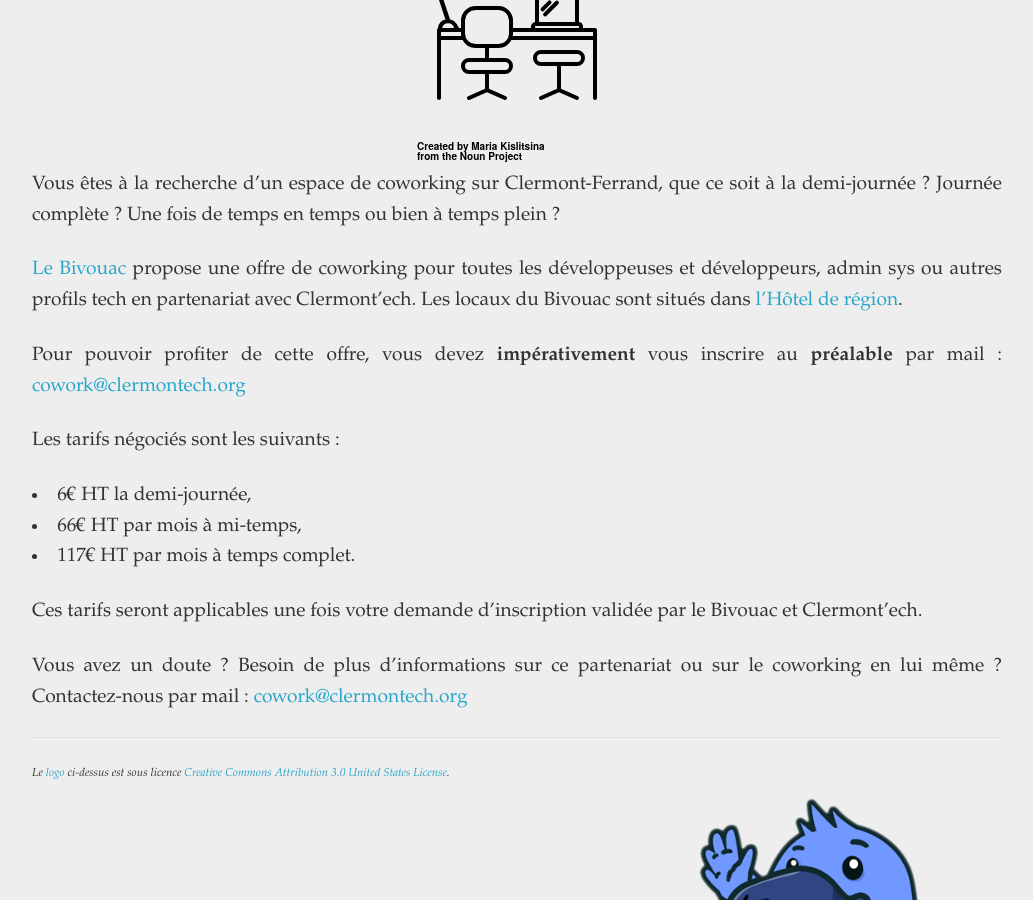
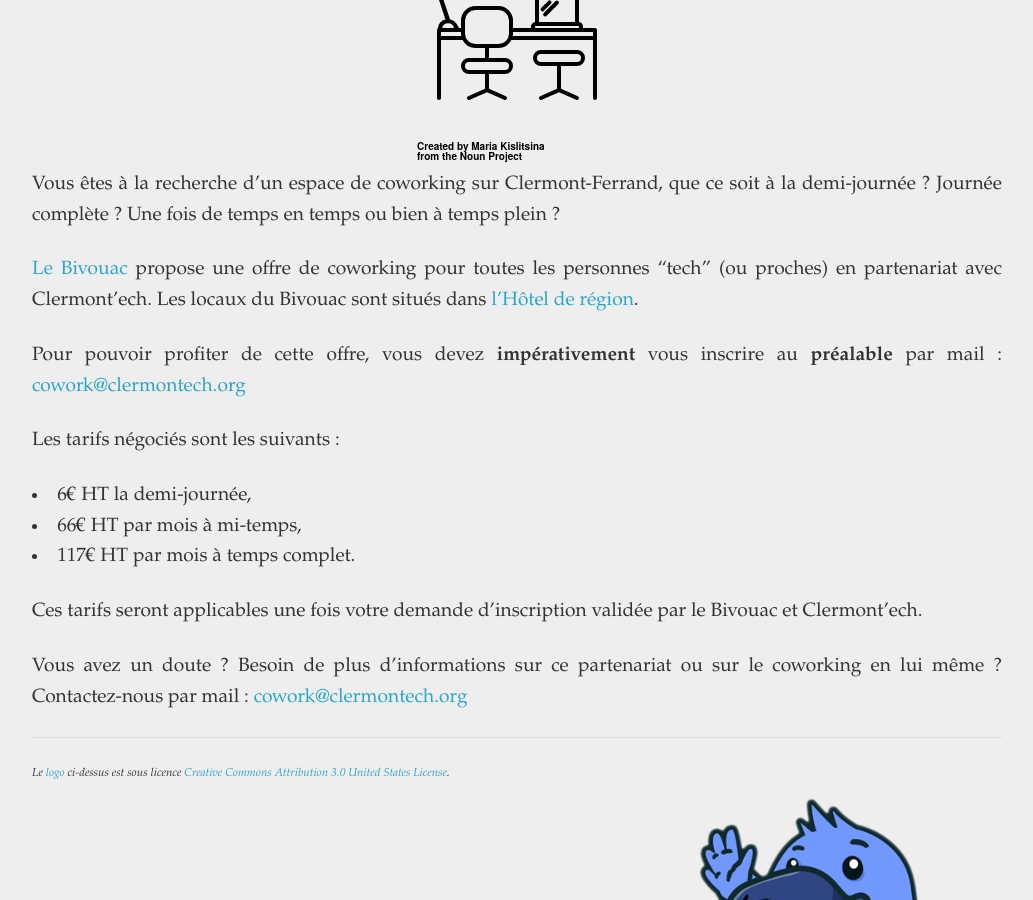
Before and after one commit to clermontech/clermontech.github.com, a Jekyll site: the page built from cowork.md, in a window 1280 px wide and 900 px high, scrolled down 513 px. Shown: the whole window, without its empty margins (123-1156 px from the left). Built offline with Jekyll 4.4.1, drawn with Linux system fonts in a browser that asks for light colours.

Commit message:
changement pour présenter l'offre

```diff
--- a/cowork.md
+++ b/cowork.md
@@ -9,7 +9,7 @@
 
 Vous êtes à la recherche d'un espace de coworking sur Clermont-Ferrand, que ce soit à la demi-journée ? Journée complète ? Une fois de temps en temps ou bien à temps plein ?
 
-[Le Bivouac](http://www.lebivouac.com/) propose une offre de coworking pour toutes les développeuses et développeurs, admin sys ou autres profils tech en partenariat avec Clermont'ech. Les locaux du Bivouac sont situés dans [l'Hôtel de région](https://osm.org/go/0AkOKx_14--).
+[Le Bivouac](http://www.lebivouac.com/) propose une offre de coworking pour toutes les personnes "tech" (ou proches) en partenariat avec Clermont'ech. Les locaux du Bivouac sont situés dans [l'Hôtel de région](https://osm.org/go/0AkOKx_14--).
 
 Pour pouvoir profiter de cette offre, vous devez **impérativement** vous inscrire au **préalable** par mail : <a href="mailto:cowork@clermontech.org">cowork@clermontech.org</a>
 
```
